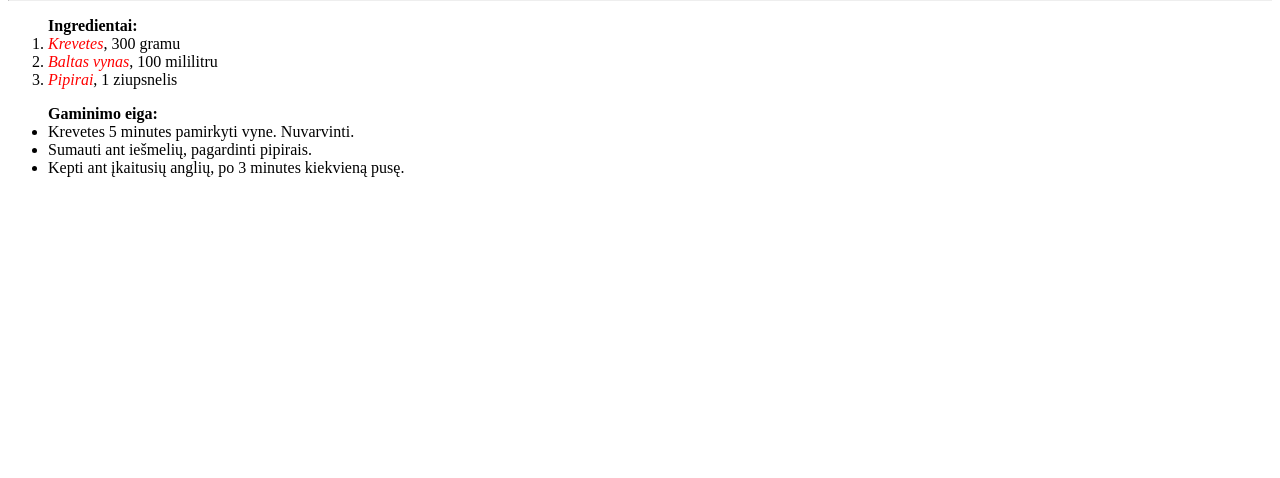
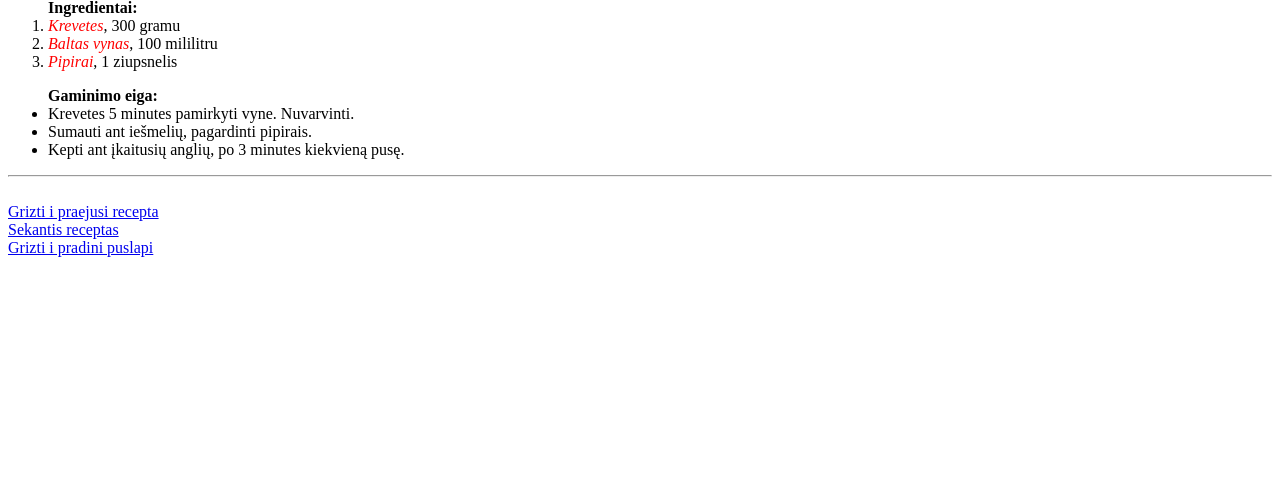
Before and after one commit to KLPVM-naujokai/receptu-svetaine, a PHP site: page /receptai3.php in a window 1280 px wide. Shown: the part 322-800 px from the top of the page. Run offline with PHP 8.4, Linux system fonts and the light colour scheme.

Commit message:
Update receptai3.php

```diff
--- a/receptai3.php
+++ b/receptai3.php
@@ -4,7 +4,7 @@
 <h2>Keptos krevetes</h2><br>
 <img src ="https://www.receptai.lt/uploads/modules/recipes/thumb380x250/10164.jpg" alt = "Keptos krevetes" width = "200" height = "180">
 <p><b>Paruosimo laikas:</b> apie 10min.<br>
-<b>Porciju skaicius:</b> 2</p><hr>
+<b>Porciju skaicius:</b> 2</p>
 
 <ol><b>Ingredientai:</b>
   <li><em><text style="color:red;">Krevetes</text></em>, 300 gramu</li>
@@ -16,7 +16,11 @@
   <li>Krevetes 5 minutes pamirkyti vyne. Nuvarvinti.</li>
   <li>Sumauti ant iešmelių, pagardinti pipirais.</li>
   <li>Kepti ant įkaitusių anglių, po 3 minutes kiekvieną pusę.</li>
-</ul>
+</ul><hr><br>
+
+<a href="receptai2.php">Grizti i praejusi recepta</a><br>
+<a href="receptai4.php">Sekantis receptas</a><br>
+<a href="index.php">Grizti i pradini puslapi</a>
 
 
 
```
